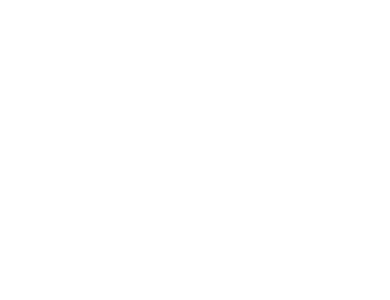
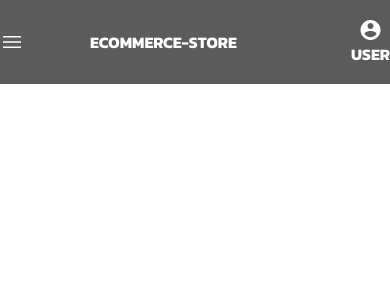
Before and after one commit to anirudhp26/ecommerce-react, a React (Create React App) app: page / in a window 390 px wide. Shown: the top 300 px of the page. Built offline with nearby package versions, Linux system fonts and the light colour scheme.

Commit message:
addition: responsive navbar added

```diff
--- a/src/components/Navbar.js
+++ b/src/components/Navbar.js
@@ -3,46 +3,56 @@
 
 export default function Navbar() {
     const navHandle = () => {
-        const element = document.getElementById('nav-menu')
-        element.classList.toggle('nav-handle')
-    }
+        const element = document.getElementById('nav-menu');
+        const topbar = document.getElementById('topbar');
+        const topbarmenu = document.getElementById('topbar-menu');
+        element.classList.toggle('nav-handle');
+        topbar.classList.toggle('topbar-handle');
+        topbarmenu.classList.toggle('topbarmenu-handle');
+      }
     return (
         <>
-            <div className="top-bar">
-                <span class="material-symbols-outlined top-bar-menu" onClick={navHandle} >
-                    menu
-                </span>
-                <div className="navbar-icon-topbar">
-                    {/* img */}
-                    <a href="/">ECOMMERCE-STORE</a>
-                </div>
-            </div>
-            <nav id="nav-menu">
-                <span class="material-symbols-outlined" onClick={navHandle}>
+            <div className="top-bar" id='topbar'>
+                <span className="material-symbols-outlined top-bar-menu" onClick={navHandle} id='topbar-menu'>
                     menu
                 </span>
                 <div className="navbar-icon">
                     {/* img */}
                     <a href="/">ECOMMERCE-STORE</a>
                 </div>
-                <div className="navbar-searchbox">
-                    <input type='text' placholder='Search' className='search-box    ' />
+                <div className="navbar-user">
+                    <a href="/"><span className="material-icons">
+                        account_circle
+                    </span>USER</a>
+                </div>
+            </div>
+            <nav id="nav-menu" className='navbar'>
+                <span className="material-symbols-outlined" onClick={navHandle}>
+                    menu
+                </span>
+                <div className="navbar-icon">
+                    {/* img */}
+                    <a href="/">ECOMMERCE-STORE</a>
                 </div>
                 <div className="navbar-items">
                     <ul>
-                        <li><span class="material-icons">
+                        <li><span className="material-icons">
                             home
                         </span>HOME</li>
-                        <li><span class="material-icons">
+                        <li><span className="material-icons">
                             shopping_cart
                         </span>CART</li>
-                        <li><span class="material-icons">
+                        <li><span className="material-icons">
                             filter_alt
                         </span>GENRE</li>
                     </ul>
                 </div>
+                <div className="navbar-searchbox">
+                    <input type='text' placeholder='Search' className='search-box    ' />
+                </div>
+
                 <div className="navbar-user">
-                    <a href="/"><span class="material-icons">
+                    <a href="/"><span className="material-icons">
                         account_circle
                     </span>USER</a>
                 </div>
--- a/src/components/navbar.css
+++ b/src/components/navbar.css
@@ -40,7 +40,7 @@
     font-feature-settings: 'liga';
 }
 
-nav {
+.navbar {
     height: 10vh;
     display: flex;
     flex-direction: row;
@@ -49,14 +49,16 @@
     justify-content: space-around;
 }
 
-nav .material-symbols-outlined {
+.navbar .material-symbols-outlined {
     width: 10%;
     display: flex;
     justify-content: center;
+    cursor: pointer;
+    user-select: none;
 }
 
 .navbar-icon {
-    width: 30%;
+    width: 20%;
     display: flex;
     justify-content: center;
     align-items: center;
@@ -80,10 +82,11 @@
     border: none;
     width: 90%;
     height: 70%;
+    padding: 0 1rem;
 }
 
 .navbar-items {
-    width: 30%;
+    width: 40%;
     display: flex;
     height: 100%;
 }
@@ -105,6 +108,7 @@
     padding: 0 2rem;
     justify-content: center;
     color: white;
+    cursor: pointer;
     flex-direction: column;
 }
 
@@ -128,24 +132,59 @@
     color: white;
 }
 
-.top-bar{
+.top-bar {
     display: none;
 }
 
 @media only screen and (max-width: 920px) {
-    nav {
+    .top-bar {
+        display: flex;
+        width: 100%;
+        height: 10vh;
+        align-items: center;
+        justify-content: space-around;
+        position: absolute;
+        top: 0;
+        background-color: rgb(91, 91, 91);
+        transition: 0.5s;
+    }
+
+    .top-bar .navbar-icon {
+        width: 50%;
+        margin: auto;
+    }
+
+    .topbar-handle {
+        top: -10%;
+    }
+
+    .top-bar-menu {
+        display: flex;
+        cursor: pointer;
+
+        user-select: none;
+    }
+
+    .topbarmenu-handle {
+        display: none;
+    }
+
+    .navbar {
         flex-direction: column;
-        width: 50vw;
+        justify-content: start;
+        width: 50%;
         height: 100vh;
         position: fixed;
         left: -100%;
+        transition: 0.5s;
+
     }
 
-    nav-handle {
+    .nav-handle {
         left: 0%;
     }
 
-    nav .material-symbols-outlined {
+    .navbar .material-symbols-outlined {
         position: absolute;
         top: 1rem;
         left: 39vw;
@@ -165,7 +204,9 @@
 
     .navbar-items {
         width: 100%;
+        height: max-content;
     }
+
     .navbar-items ul {
         flex-direction: column;
         justify-content: flex-start;
```
